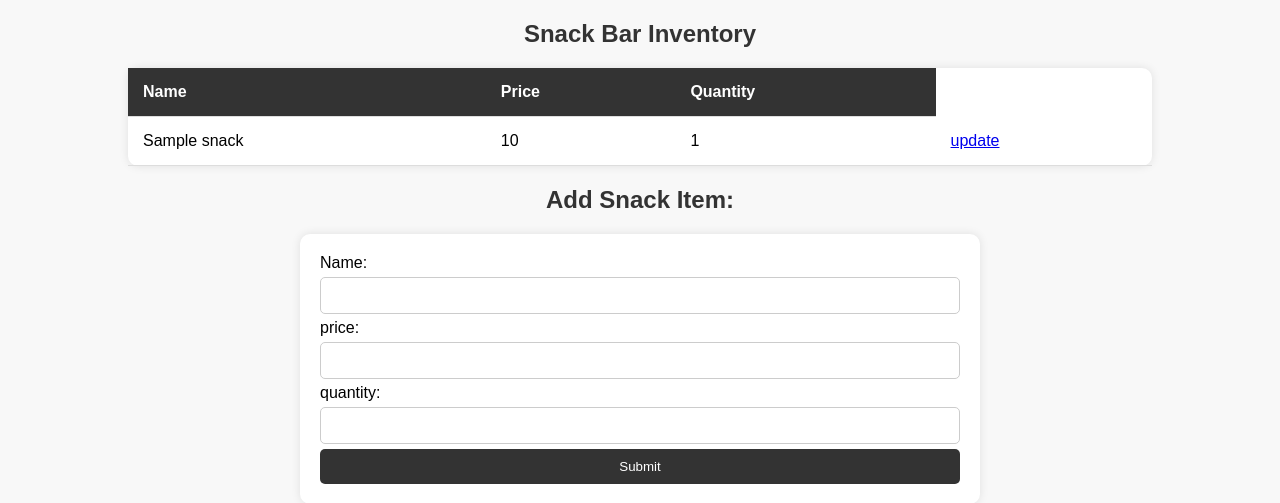
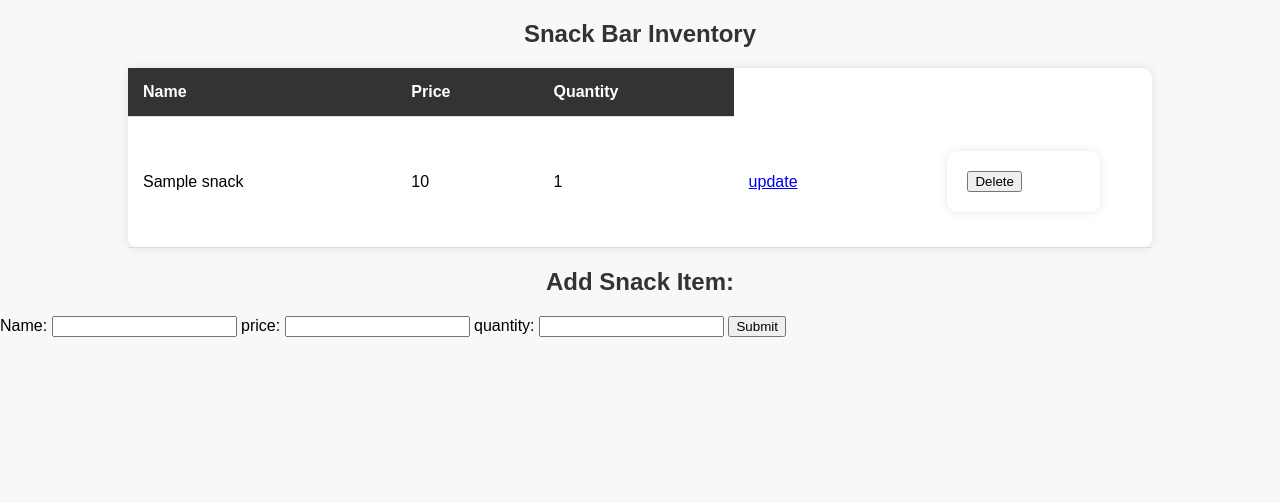
Before and after one commit to cdomenico8/FitnessGuru, a Python web app: template templates/Snacks.html in a window 1280 px wide. Shown: the part 48-551 px from the top of the page. Run offline with Jinja, Linux system fonts and the light colour scheme; the template is opened without the code that fills it: most values are stand-ins (such as "Sample title", 1, 10 or a date in 2020).

Commit message:
Update Snacks.html

```diff
--- a/templates/Snacks.html
+++ b/templates/Snacks.html
@@ -14,6 +14,11 @@
             <td>{{ snack.unit_price }}</td>
             <td>{{ snack.snack_count }}</td>
             <td><a href="/updateSnack">update</a></td>
+            <td>
+                <form action="/delete_snack" method="POST">
+                <input type="hidden" name="member_id" value="{{ Snacks.snack_id }}">
+                <button type="submit">Delete</button>
+            </td>
         </tr>
     {% endfor %}
 </table>
```
